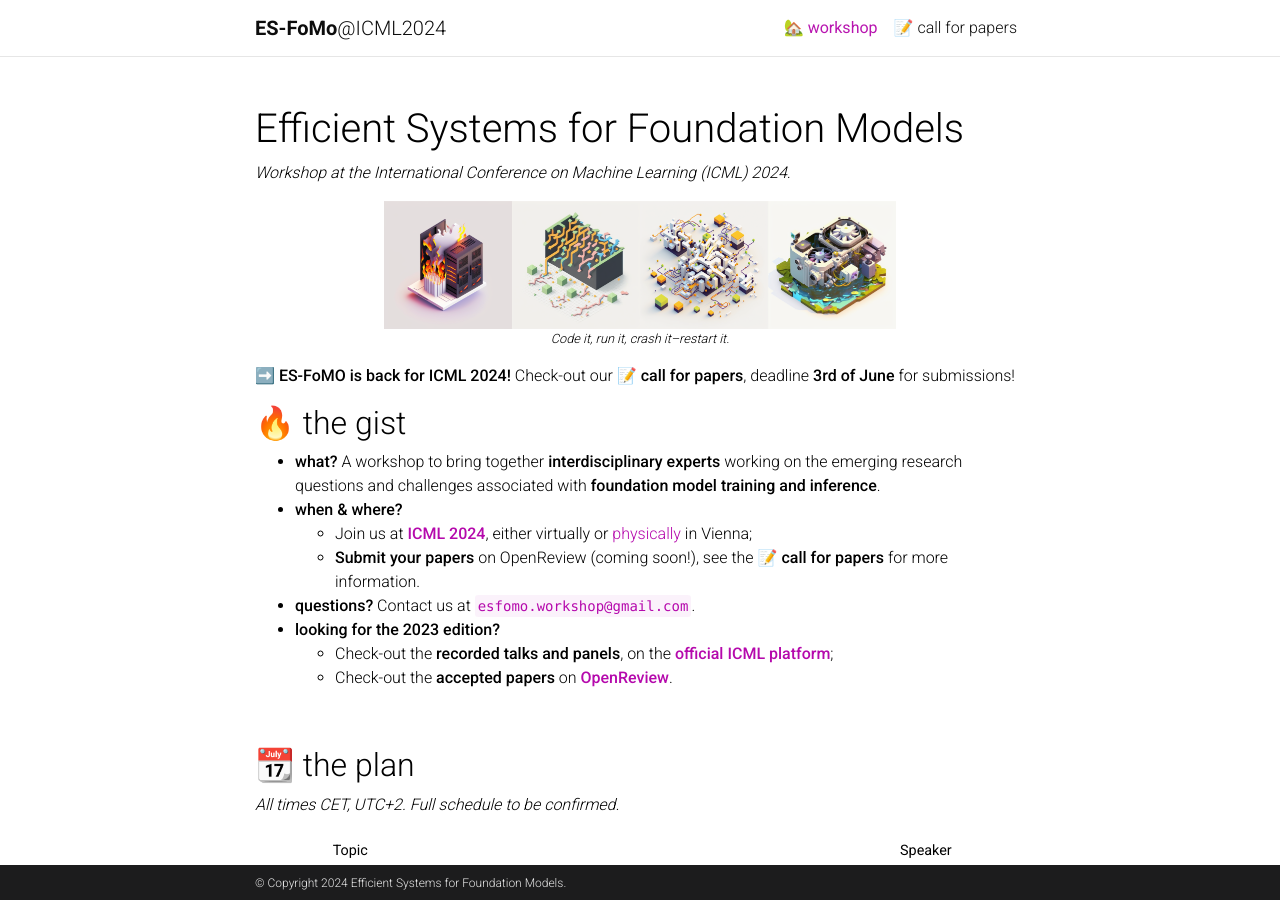
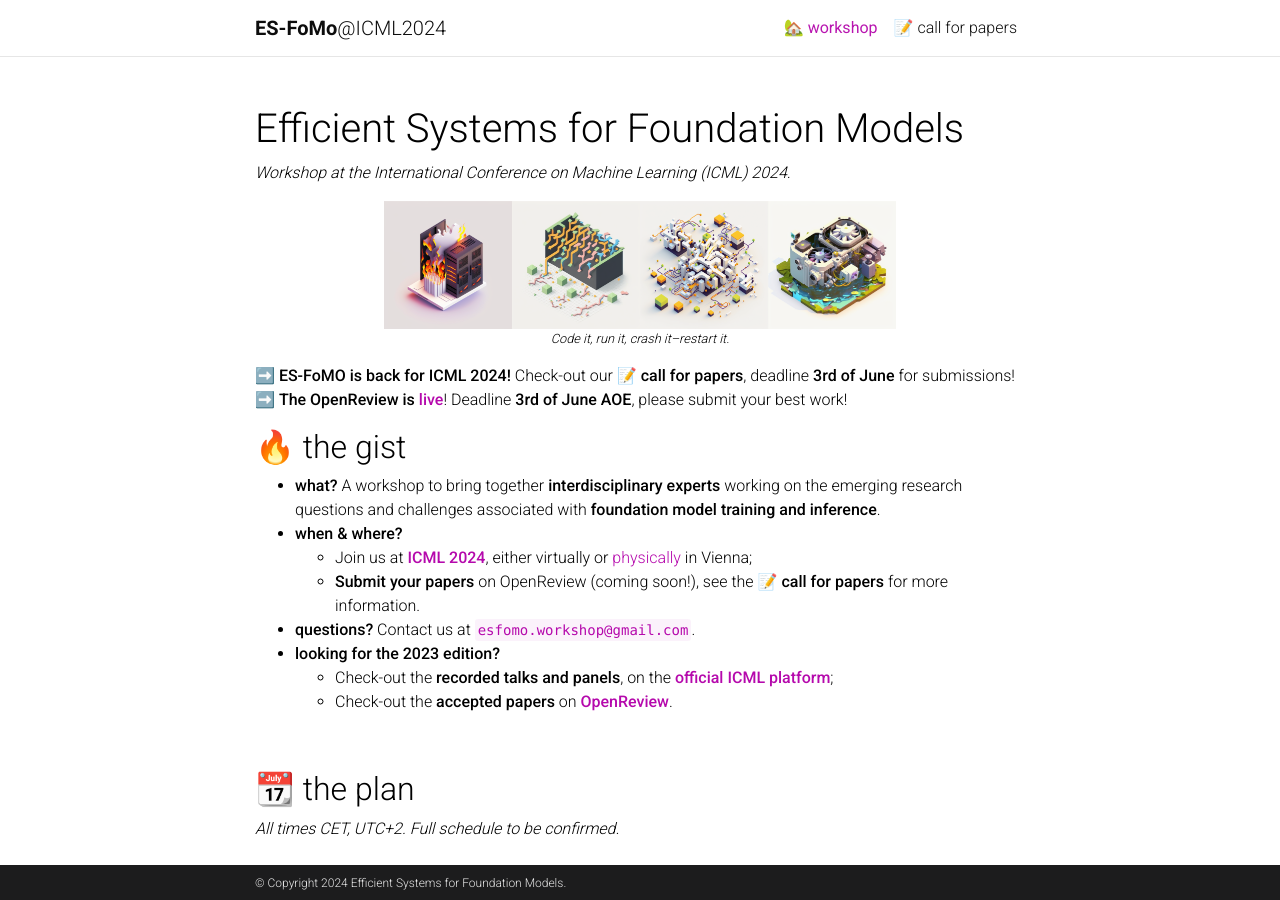
Before and after one commit to slippylolo/es-fomo.github.io, a Jekyll site: the page built from _pages/about.md, in a window 1280 px wide and 900 px high. Built offline with Jekyll 4.4.1, drawn with Linux system fonts in a browser that asks for light colours; full-size pictures stand in for the smaller copies a plugin makes; comment, search, counter and statistics services are not loaded; a style sheet for code colours, icons or effects is not loaded.

Commit message:
Update about.md

```diff
--- a/_pages/about.md
+++ b/_pages/about.md
@@ -10,6 +10,7 @@
 {: style="color:gray; font-size: 80%; text-align: center;"}
 
 ➡️ **ES-FoMO is back for ICML 2024!** Check-out our [**📝 call for papers**](/call/), deadline **3rd of June** for submissions!
+➡️ **The OpenReview is [live](https://openreview.net/group?id=ICML.cc/2024/Workshop/ES-FoMo-II)**! Deadline **3rd of June AOE**, please submit your best work!
 
 ## 🔥 the gist
 
```
